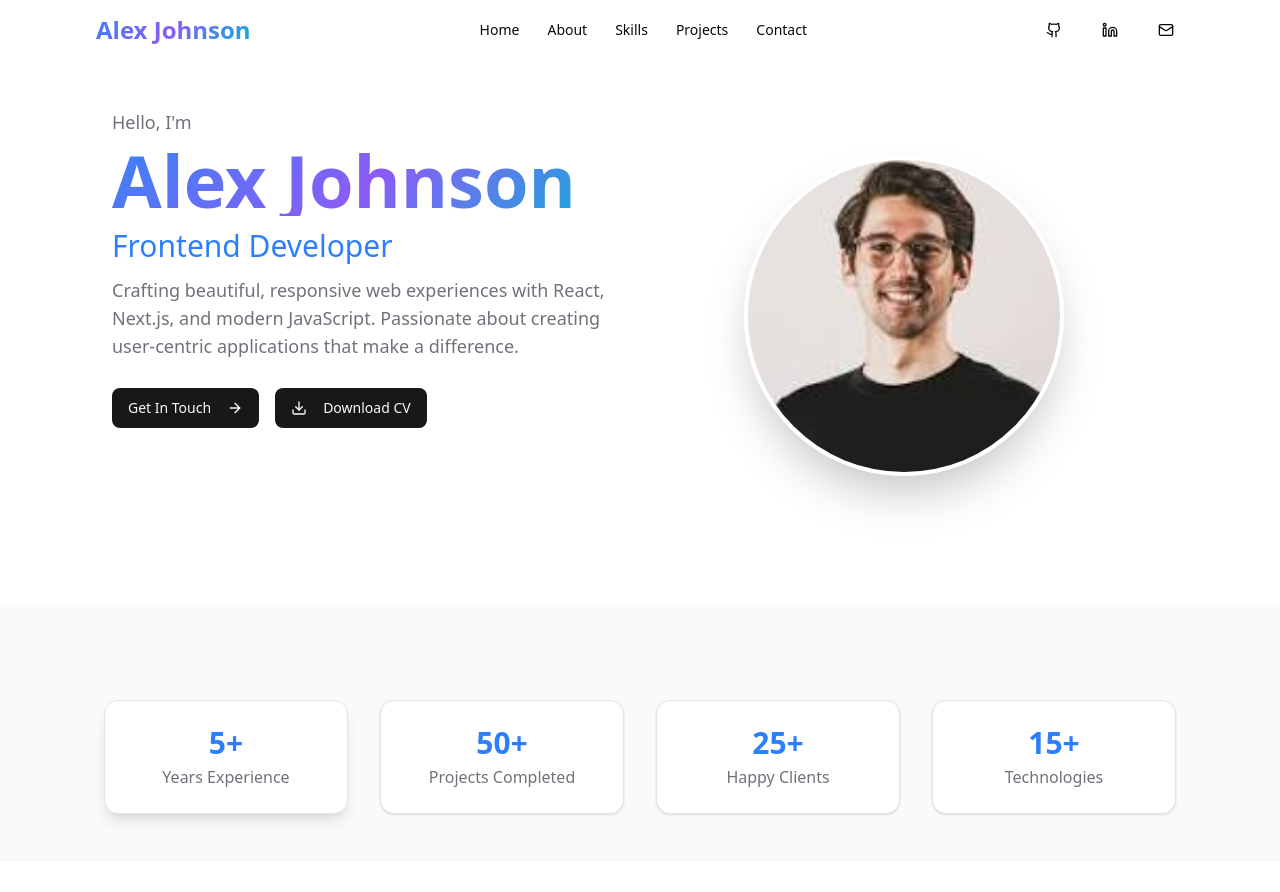
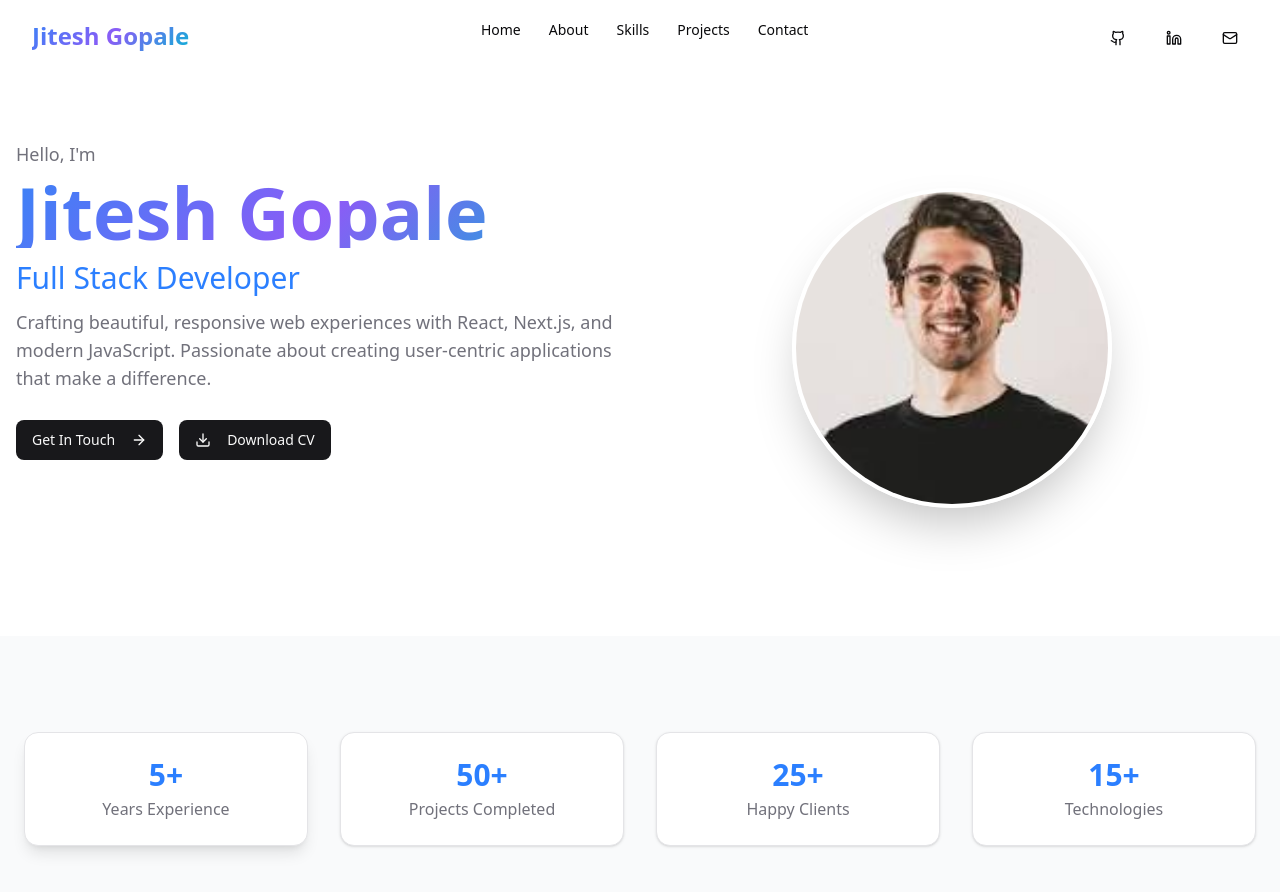
Before and after one commit to Jitugopale/Portfolio, a Next.js app: page / in a window 1280 px wide. Before the commit the page ends 862 px from the top, so only its background shows below. Built offline with nearby package versions, Linux system fonts and the light colour scheme.

Commit message:
made initial changes

```diff
--- a/src/app/about/page.tsx
+++ b/src/app/about/page.tsx
@@ -3,12 +3,12 @@ import React from 'react'
 const AboutPage = () => {
   return (
     <div className='about'>
-      <section className='pt-20'>
+      <section className='max-w-7xl mx-auto pt-20'>
         <div className='text-center font-bold mb-6 text-4xl lg:text-6xl'>
             <h1>About Me</h1>
         </div>
-        <div>
-            <p>Get to know the person behind the code</p>
+        <div className='text-center'>
+            <p className='text-xl text-muted-foreground max-w-3xl mx-auto'>Technologies and tools I use to bring ideas to life</p>
         </div>
       </section>
     </div>
--- a/src/app/contact/page.tsx
+++ b/src/app/contact/page.tsx
@@ -3,7 +3,14 @@ import React from 'react'
 const ContactPage = () => {
   return (
     <div className='contact'>
-      Contact
+      <section className='max-w-7xl mx-auto pt-20'>
+        <div className='text-center font-bold mb-6 text-4xl lg:text-6xl'>
+            <h1>Get In Touch</h1>
+        </div>
+        <div className='text-center'>
+            <p className='text-xl text-muted-foreground max-w-3xl mx-auto'>Let's work together on your next project. I'm always excited to discuss new opportunities and creative challenges.</p>
+        </div>
+      </section>
     </div>
   )
 }
--- a/src/app/page.tsx
+++ b/src/app/page.tsx
@@ -17,18 +17,18 @@ export default function Home() {
     <>
       <div className="main min-h-screen">
         {/* Hero Section */}
-        <section className="pt-12 px-4 lg:px-28">
+        <section className="max-w-7xl mx-auto pt-12 px-4 lg:my-4">
           <div className="grid grid-cols-1 lg:grid-cols-2">
             <div>
               <h1 className="text-lg text-muted-foreground">Hello, I'm</h1>
               <div className="mt-2 mb-3">
                 <h2 className="text-5xl lg:text-7xl font-bold gradient-text">
-                  Alex Johnson
+                  Jitesh Gopale
                 </h2>
               </div>
               <div className="mb-3">
                 <h3 className="font-lg text-2xl lg:text-3xl text-blue-500">
-                  Frontend Developer
+                  Full Stack Developer
                 </h3>
               </div>
               <div>
@@ -40,7 +40,7 @@ export default function Home() {
               </div>
               <div className="mt-7 flex gap-4">
                 <Button size="lg" asChild>
-                  <Link href="#">
+                  <Link href="/contact">
                     Get In Touch <ArrowRight className="ml-2 h-4 w-4" />
                   </Link>
                 </Button>
@@ -68,29 +68,45 @@ export default function Home() {
         </section>
 
         <section className="mt-32 py-6 bg-gray-50">
-          <div className="grid grid-cols-2 md:grid-cols-4 gap-8 p-6 mt-12 lg:mx-20">
+          <div className="max-w-7xl grid grid-cols-2 md:grid-cols-4 gap-8 p-6 mt-12 mx-auto">
             <Card className="bg-white dark:bg-gray-800 shadow-lg">
               <CardContent className="flex flex-col items-center">
-              <div className="font-bold text-2xl lg:text-3xl text-blue-500">5+</div>
-              <div className="text-md text-muted-foreground mt-1">Years Experience</div>
+                <div className="font-bold text-2xl lg:text-3xl text-blue-500">
+                  5+
+                </div>
+                <div className="text-md text-muted-foreground mt-1">
+                  Years Experience
+                </div>
               </CardContent>
             </Card>
             <Card>
               <CardContent className="flex flex-col items-center">
-              <div className="font-bold text-2xl lg:text-3xl text-blue-500">50+</div>
-              <div className="text-md text-muted-foreground mt-1">Projects Completed</div>
+                <div className="font-bold text-2xl lg:text-3xl text-blue-500">
+                  50+
+                </div>
+                <div className="text-md text-muted-foreground mt-1">
+                  Projects Completed
+                </div>
               </CardContent>
             </Card>
             <Card>
               <CardContent className="flex flex-col items-center">
-              <div className="font-bold text-2xl lg:text-3xl text-blue-500">25+</div>
-              <div className="text-md text-muted-foreground mt-1">Happy Clients</div>
+                <div className="font-bold text-2xl lg:text-3xl text-blue-500">
+                  25+
+                </div>
+                <div className="text-md text-muted-foreground mt-1">
+                  Happy Clients
+                </div>
               </CardContent>
             </Card>
             <Card>
               <CardContent className="flex flex-col items-center">
-              <div className="font-bold text-2xl lg:text-3xl text-blue-500">15+</div>
-              <div className="text-md text-muted-foreground mt-1">Technologies</div>
+                <div className="font-bold text-2xl lg:text-3xl text-blue-500">
+                  15+
+                </div>
+                <div className="text-md text-muted-foreground mt-1">
+                  Technologies
+                </div>
               </CardContent>
             </Card>
           </div>
--- a/src/app/projects/page.tsx
+++ b/src/app/projects/page.tsx
@@ -2,8 +2,15 @@ import React from 'react'
 
 const ProjectsPage = () => {
   return (
-    <div>
-      Project
+    <div className='project'>
+      <section className='max-w-7xl mx-auto pt-20'>
+        <div className='text-center font-bold mb-6 text-4xl lg:text-6xl'>
+            <h1>My Projects</h1>
+        </div>
+        <div className='text-center'>
+            <p className='text-xl text-muted-foreground max-w-3xl mx-auto'>A showcase of my development work and creative solutions</p>
+        </div>
+      </section>
     </div>
   )
 }
--- a/src/app/skills/page.tsx
+++ b/src/app/skills/page.tsx
@@ -3,12 +3,12 @@ import React from 'react'
 const SkillsPage = () => {
   return (
     <div className='skills'>
-      <section className='pt-20'>
+      <section className='max-w-7xl mx-auto pt-20'>
         <div className='text-center font-bold mb-6 text-4xl lg:text-6xl'>
             <h1>Skills & Expertise</h1>
         </div>
-        <div className=''>
-            <p>Technologies and tools I use to bring ideas to life</p>
+        <div className='text-center'>
+            <p className='text-xl text-muted-foreground max-w-3xl mx-auto'>Technologies and tools I use to bring ideas to life</p>
         </div>
       </section>
     </div>
--- a/src/components/Navigation.tsx
+++ b/src/components/Navigation.tsx
@@ -10,8 +10,8 @@ const Navigation = () => {
   const [isOpen,setIsOpen] = useState(false);
   return (
     <>
-    <nav className='flex justify-between mx-auto px-4 py-3 sm:px-6 lg:px-24 lg:py-3 items-center'>
-      <h1 className='text-2xl font-bold gradient-text'>Alex Johnson</h1>
+    <nav className='flex justify-between px-4 py-5 max-w-7xl mx-auto sm:px-6 lg:px-8'>
+      <h1 className='text-2xl font-bold gradient-text'>Jitesh Gopale</h1>
 
       {/* Desktop Navigation */}
       <ul className='hidden md:flex gap-7 text-sm font-medium cursor-pointer'>
@@ -59,7 +59,7 @@ const Navigation = () => {
           //   <Link href="#" className='transition-colors hover:text-blue-500'>Contact</Link>
           // </ul>
           <ul className='flex flex-col absolute shadow-lg top-16 left-0 bg-white dark:bg-gray-800 w-full md:hidden gap-7 text-sm font-medium cursor-pointer'>
-            <Link href="#" className='transition-colors hover:text-blue-500'>Home</Link>
+            <Link href="#" className='transition-colors hover:text-blue-500 text-red-500'>Home</Link>
             <Link href="#" className='transition-colors hover:text-blue-500'>About</Link>
             <Link href="#" className='transition-colors hover:text-blue-500'>Skills</Link>
             <Link href="#" className='transition-colors hover:text-blue-500'>Projects</Link>
```
Lines whose indentation alone changed are shown as unchanged.
